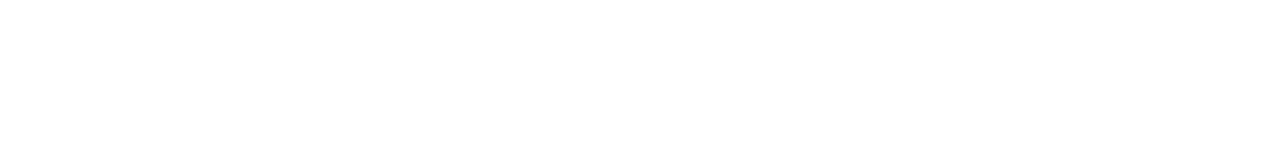
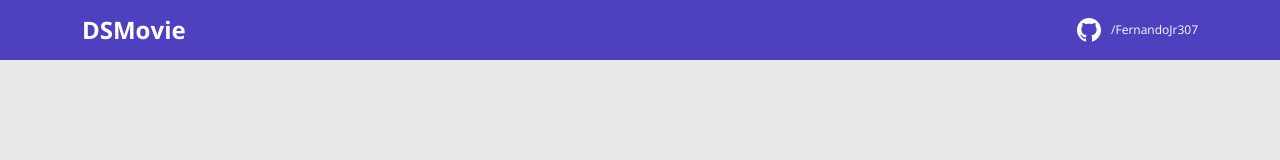
Before and after one commit to FernandoJr307/DSMovie, a plain HTML site: page index.html in a window 1280 px wide. Drawn offline with nearby package versions, Linux system fonts and the light colour scheme.

Commit message:
Barra Superior

```diff
--- a/css/styles.css
+++ b/css/styles.css
@@ -1,5 +1,60 @@
 @import url('https://fonts.googleapis.com/css2?family=Open+Sans:wght@300;400;700&display=swap');
 
+:root{
+    --bg-gray: #e8e8e8;
+    --color-primary: #4d41c0;
+    --white: #FFFF;
+}
+
+
 *{
+    box-sizing: border-box;
     font-family: 'Open Sans', sans-serif;
 }
+
+h1, h2, h3, h4, h5, h6 {
+    margin: 0;
+}
+
+
+html, body {
+    background-color: var(--bg-gray);
+}
+
+header {
+    background-color: var(--color-primary);
+    color: var(--white);
+    height: 60px;
+    display: flex;
+    align-items: center;
+}
+
+nav {
+    display: flex;
+    align-items: center;
+    justify-content: space-between;
+}
+
+nav h1 {
+    font-size: 24px;
+    font-weight: 700;
+}
+
+nav a{
+    font-size: 12px;
+    font-weight: 400;
+}
+
+a, a:hover {
+    text-decoration: none;
+    color: unset;
+}
+
+.DSMovie-contact-container {
+    display: flex;
+    align-items: center;
+}
+
+.DSMovie-contact-container img {
+    margin-right: 10px;
+}
--- a/index.html
+++ b/index.html
@@ -11,6 +11,16 @@
     <link rel="stylesheet" href="css/styles.css">
 </head>
 <body>
+    <header>
+        <nav class="container">
+            <h1>DSMovie</h1>
+            <div class="DSMovie-contact-container">
+                <img src="img/github.svg" alt="Github">
+                <a href="https://github.com/FernandoJr307">/FernandoJr307</a>
+            </div>
+
+        </nav>
+    </header>
 
 </body>
 </html>
```
Also changed, not shown: img/github.svg (added).
